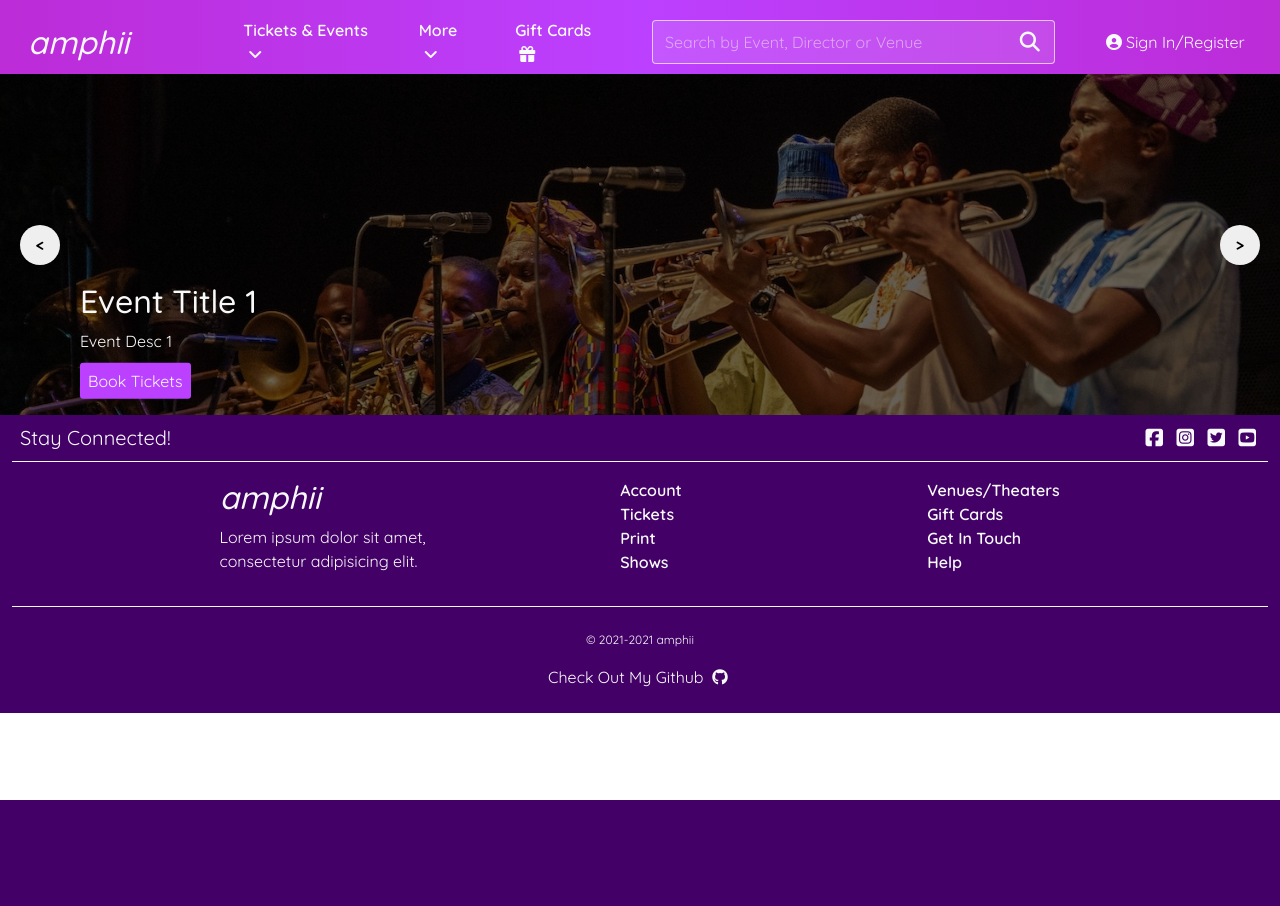
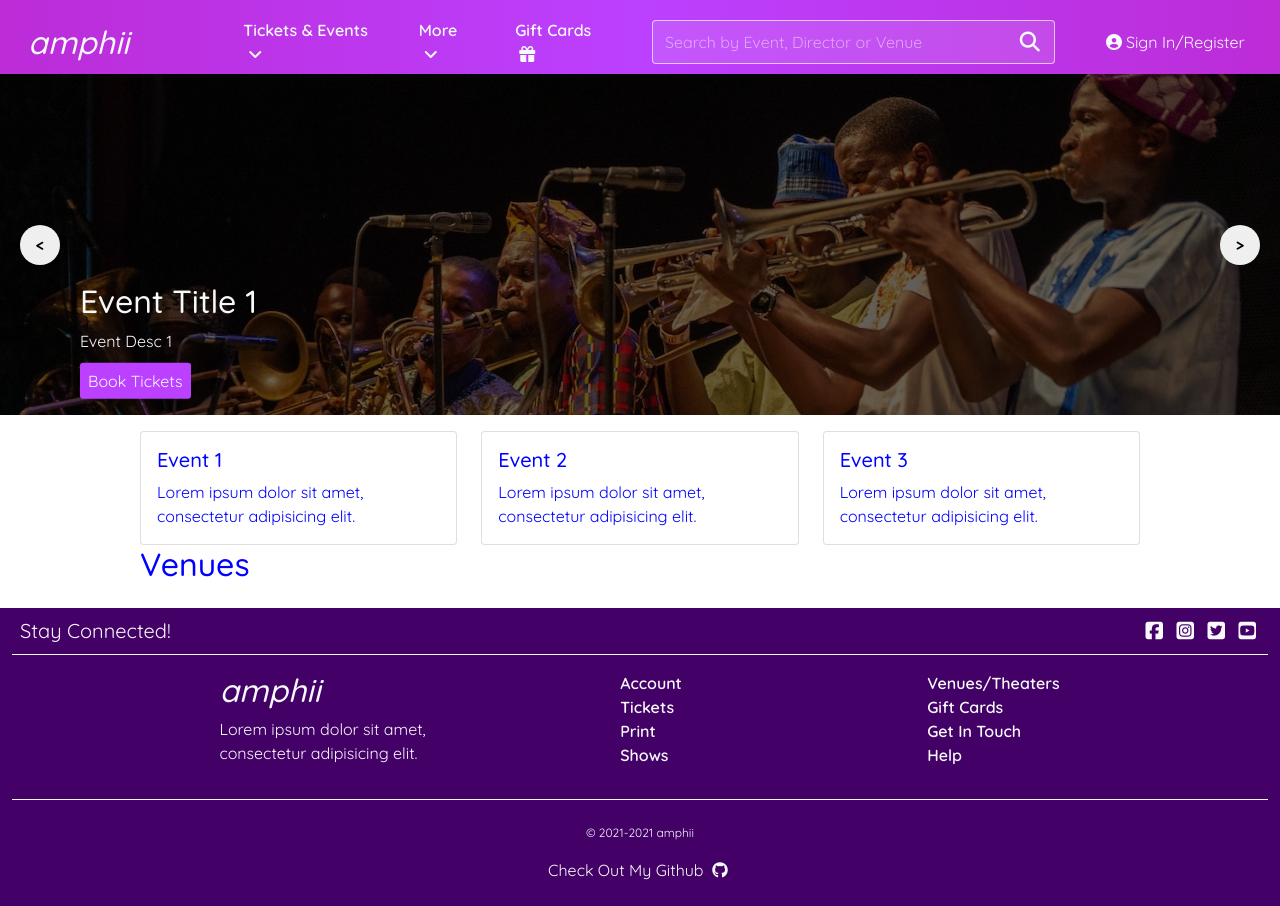
Before and after one commit to S-Lowes/Code-Institute-MS4, a Django app: page / in a window 1280 px wide. Before the commit the page ends 800 px from the top, so only its background shows below. Run offline with Django 3.2, Linux system fonts and the light colour scheme; some libraries are stand-ins or nearby versions.

Commit message:
(feat): Add bootstrap cards to index.html in home app

```diff
--- a/home/templates/home/index.html
+++ b/home/templates/home/index.html
@@ -10,6 +10,7 @@
 {% endblock %}
 
 {% block content %}
+<!-- hero -->
 <div class="carousel">
   <div class="carousel__item carousel__item--visible">
     <img src="/media/eventhero1.jpg" alt="">
@@ -44,6 +45,52 @@
     <button id="carousel__button--next" aria-label="Next slide">></button>
   </div>
 </div>
+
+<!-- rows -->
+
+<div class="container my-3">
+  <div class="row justify-content-center">
+    <div class="col-4">
+      <div class="card">
+        <img src="" class="card-img-top" alt="">
+        <div class="card-body">
+          <h5 class="card-title">Event 1</h5>
+          <p class="card-text">Lorem ipsum dolor sit amet, consectetur adipisicing elit.</p>
+        </div>
+      </div>
+    </div>
+    <div class="col-4">
+      <div class="card">
+        <img src="" class="card-img-top" alt="">
+        <div class="card-body">
+          <h5 class="card-title">Event 2</h5>
+          <p class="card-text">Lorem ipsum dolor sit amet, consectetur adipisicing elit.</p>
+        </div>
+      </div>
+    </div>
+    <div class="col-4">
+      <div class="card">
+        <img src="" class="card-img-top" alt="">
+        <div class="card-body">
+          <h5 class="card-title">Event 3</h5>
+          <p class="card-text">Lorem ipsum dolor sit amet, consectetur adipisicing elit. </p>
+        </div>
+      </div>
+    </div>
+  </div>
+  <div>
+    <h2>Venues</h2>
+  </div>
+  <div class="row justify-content-center">
+    <div class="col-6">
+
+    </div>
+    <div class="col-6">
+
+    </div>
+</div>
+</div>
+
 {% endblock %}
 
 {% block postloadjs %}
```
